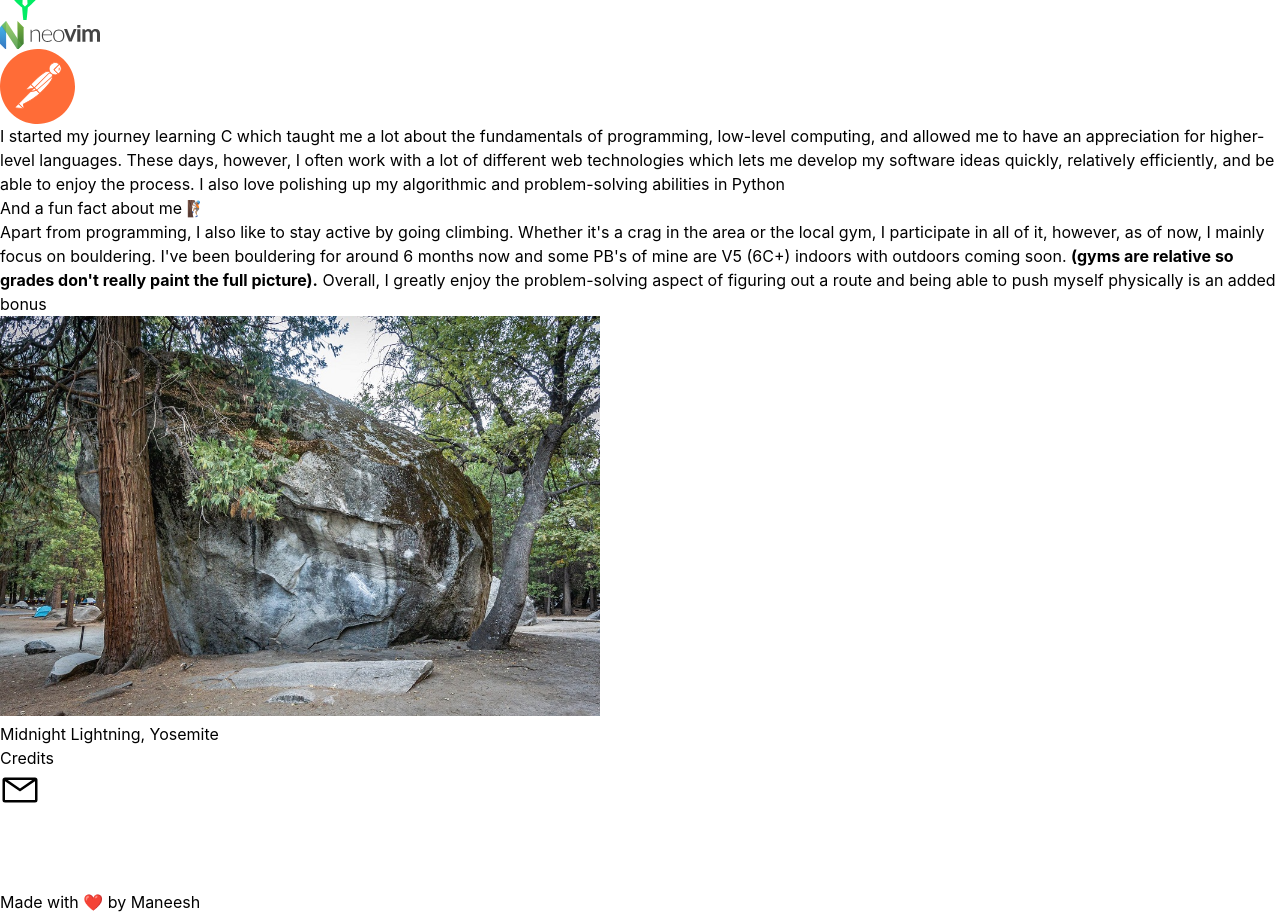
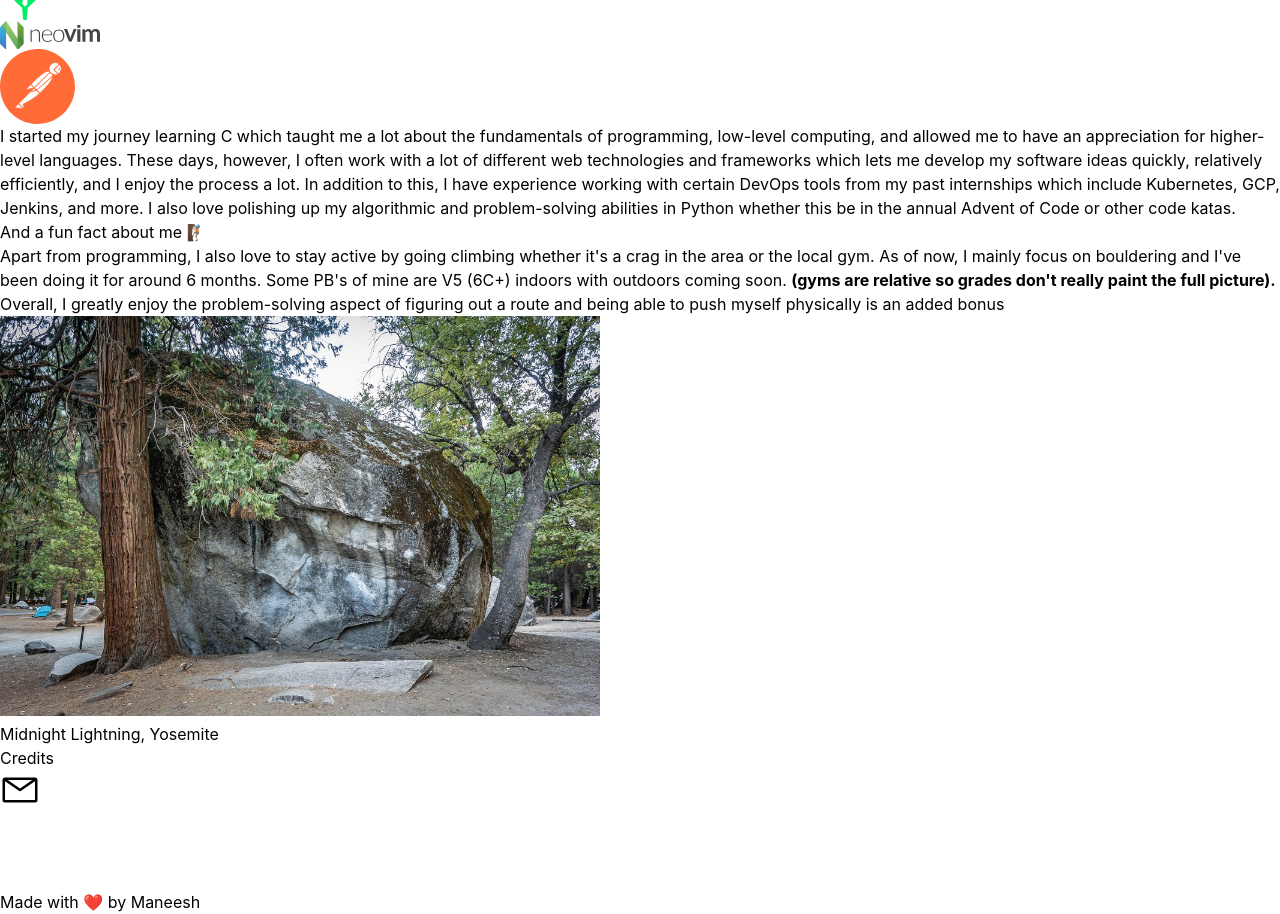
Before and after one commit to ManeeshWije/Personal-Website, a Next.js app: page / in a window 1280 px wide. Shown: the part 2600-3514 px from the top of the page. Built offline with nearby package versions, Linux system fonts and the light colour scheme; some icons are missing; what @material-tailwind/react would draw is missing.

Commit message:
edit paragraphs

```diff
--- a/pages/index.jsx
+++ b/pages/index.jsx
@@ -231,10 +231,14 @@ export default function Home() {
           I started my journey learning C which taught me a lot about the
           fundamentals of programming, low-level computing, and allowed me to
           have an appreciation for higher-level languages. These days, however,
-          I often work with a lot of different web technologies which lets me
-          develop my software ideas quickly, relatively efficiently, and be able
-          to enjoy the process. I also love polishing up my algorithmic and
-          problem-solving abilities in Python
+          I often work with a lot of different web technologies and frameworks
+          which lets me develop my software ideas quickly, relatively
+          efficiently, and I enjoy the process a lot. In addition to this, I
+          have experience working with certain DevOps tools from my past
+          internships which include Kubernetes, GCP, Jenkins, and more. I also
+          love polishing up my algorithmic and problem-solving abilities in
+          Python whether this be in the annual Advent of Code or other code
+          katas.
         </Typography>
       </div>
 
@@ -251,11 +255,10 @@ export default function Home() {
           className='px-4 w-5/12 animate-in slide-in-from-left-full duration-500'
           variant='lead'
         >
-          Apart from programming, I also like to stay active by going climbing.
-          Whether it's a crag in the area or the local gym, I participate in all
-          of it, however, as of now, I mainly focus on bouldering. I've been
-          bouldering for around 6 months now and some PB's of mine are V5 (6C+)
-          indoors with outdoors coming soon.{' '}
+          Apart from programming, I also love to stay active by going climbing
+          whether it's a crag in the area or the local gym. As of now, I mainly
+          focus on bouldering and I've been doing it for around 6 months. Some
+          PB's of mine are V5 (6C+) indoors with outdoors coming soon.{' '}
           <b>
             (gyms are relative so grades don't really paint the full picture).
           </b>{' '}
@@ -275,7 +278,10 @@ export default function Home() {
             priority
           />
           <p>Midnight Lightning, Yosemite</p>
-          <a className='text-blue-400' href='https://gripped.com/news/tom-herbert-51-sends-midnight-lightning-v8-in-yosemite/'>
+          <a
+            className='text-blue-400'
+            href='https://gripped.com/news/tom-herbert-51-sends-midnight-lightning-v8-in-yosemite/'
+          >
             Credits
           </a>
         </div>
--- a/styles/globals.css
+++ b/styles/globals.css
@@ -114,3 +114,9 @@ a {
     width: 58%;
   }
 }
+
+@media screen and (max-width: 420px) {
+  #yosemite {
+    width: 100%;
+  }
+}
```
